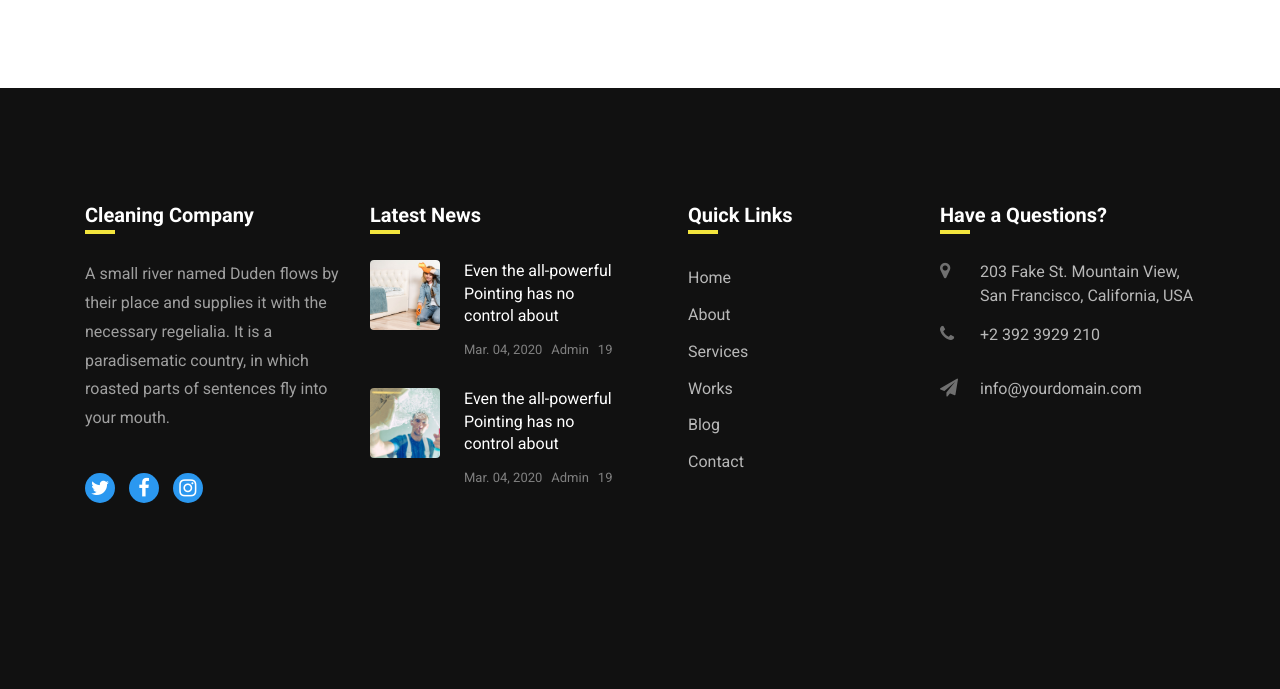
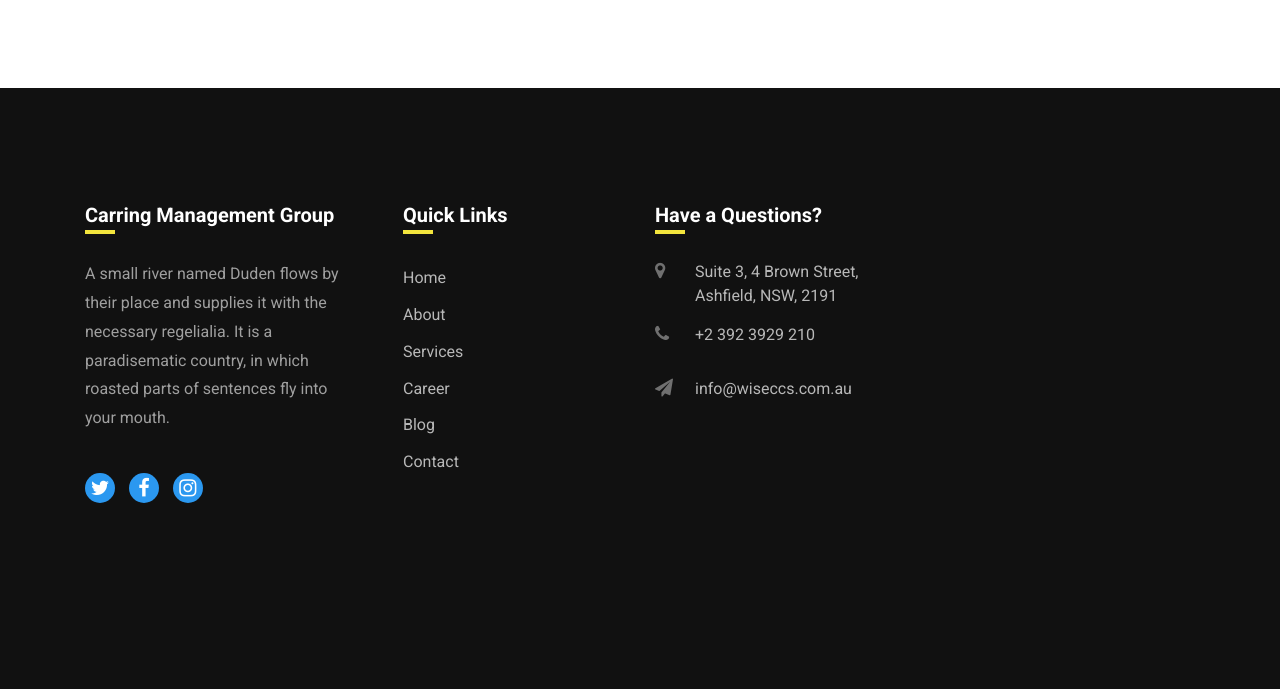
Before and after one commit to prajjwalz1/carringmanagementgroup, a Django app: page /blogs in a window 1280 px wide. Shown: the part 1891-2580 px from the top of the page. Run offline with Django 4.2, Linux system fonts and the light colour scheme; data comes from the database, SQL or seed files in the repository; some libraries are stand-ins or nearby versions.

Commit message:
adress added

```diff
--- a/management/templates/base.html
+++ b/management/templates/base.html
@@ -35,7 +35,7 @@
         <div class="row justify-content-between">
             <div class="col-12 col-md d-flex align-items-center">
                 <p class="mb-0 phone"><span class="mailus">Phone no:</span> <a href="#">+00 1234 567</a> or <span
-                        class="mailus">email us:</span> <a href="#">emailsample@email.com</a></p>
+                        class="mailus">email us:</span> <a href="#">info@wiseccs.com.au</a></p>
             </div>
             <div class="col-12 col-md d-flex justify-content-md-end">
                 <div class="social-media">
@@ -86,7 +86,7 @@
     <div class="container">
         <div class="row">
             <div class="col-md-6 col-lg-3 mb-4 mb-md-0">
-                <h2 class="footer-heading">Cleaning Company</h2>
+                <h2 class="footer-heading">Carring Management Group</h2>
                 <p>A small river named Duden flows by their place and supplies it with the necessary regelialia. It is a
                     paradisematic country, in which roasted parts of sentences fly into your mouth.</p>
                 <ul class="ftco-footer-social list-unstyled float-md-left float-lft mt-4">
@@ -95,51 +95,27 @@
                     <li class="ftco-animate"><a href="#"><span class="fa fa-instagram"></span></a></li>
                 </ul>
             </div>
-            <div class="col-md-6 col-lg-3 mb-4 mb-md-0">
-                <h2 class="footer-heading">Latest News</h2>
-                <div class="block-21 mb-4 d-flex">
-                    <a class="img mr-4 rounded" style="background-image: url(images/image_1.jpg);"></a>
-                    <div class="text">
-                        <h3 class="heading"><a href="#">Even the all-powerful Pointing has no control about</a></h3>
-                        <div class="meta">
-                            <div><a href="#"><span class="icon-calendar"></span> Mar. 04, 2020</a></div>
-                            <div><a href="#"><span class="icon-person"></span> Admin</a></div>
-                            <div><a href="#"><span class="icon-chat"></span> 19</a></div>
-                        </div>
-                    </div>
-                </div>
-                <div class="block-21 mb-4 d-flex">
-                    <a class="img mr-4 rounded" style="background-image: url(images/image_2.jpg);"></a>
-                    <div class="text">
-                        <h3 class="heading"><a href="#">Even the all-powerful Pointing has no control about</a></h3>
-                        <div class="meta">
-                            <div><a href="#"><span class="icon-calendar"></span> Mar. 04, 2020</a></div>
-                            <div><a href="#"><span class="icon-person"></span> Admin</a></div>
-                            <div><a href="#"><span class="icon-chat"></span> 19</a></div>
-                        </div>
-                    </div>
-                </div>
-            </div>
+
             <div class="col-md-6 col-lg-3 pl-lg-5 mb-4 mb-md-0">
                 <h2 class="footer-heading">Quick Links</h2>
                 <ul class="list-unstyled">
                     <li><a href="{%url 'home'%}" class="py-1 d-block">Home</a></li>
                     <li><a href="{%url 'about'%}" class="py-1 d-block">About</a></li>
-                    <li><a href="#" class="py-1 d-block">Services</a></li>
-                    <li><a href="#" class="py-1 d-block">Works</a></li>
-                    <li><a href="#" class="py-1 d-block">Blog</a></li>
-                    <li><a href="#" class="py-1 d-block">Contact</a></li>
+                    <li><a href="{%url 'service_view'%}" class="py-1 d-block">Services</a></li>
+                    <li><a href="#" class="py-1 d-block">Career</a></li>
+                    <li><a href="{%url 'Blog_view'%}" class="py-1 d-block">Blog</a></li>
+                    <li><a href="{%url 'contact_view'%}" class="py-1 d-block">Contact</a></li>
                 </ul>
             </div>
             <div class="col-md-6 col-lg-3 mb-4 mb-md-0">
                 <h2 class="footer-heading">Have a Questions?</h2>
                 <div class="block-23 mb-3">
                     <ul>
-                        <li><span class="icon fa fa-map-marker"></span><span class="text">203 Fake St. Mountain View, San Francisco, California, USA</span>
+                        <li><span class="icon fa fa-map-marker"></span><span class="text">Suite 3, 4 Brown Street, Ashfield, NSW, 2191</span>
                         </li>
                         <li><a href="#"><span class="icon fa fa-phone"></span><span class="text">+2 392 3929 210</span></a>
                         </li>
-                        <li><a href="#"><span class="icon fa fa-paper-plane"></span><span class="text">info@yourdomain.com</span></a>
+                        <li><a href="#"><span class="icon fa fa-paper-plane"></span><span class="text">info@wiseccs.com.au</span></a>
                         </li>
                     </ul>
                 </div>
@@ -148,9 +124,7 @@
         <div class="row mt-5">
             <div class="col-md-12 text-center">
 
-                <!--            <p class="copyright">&lt;!&ndash; Link back to Colorlib can't be removed. Template is licensed under CC BY 3.0. &ndash;&gt;-->
-                <!--  Copyright &copy;<script>document.write(new Date().getFullYear());</script> All rights reserved | This template is made with <i class="fa fa-heart" aria-hidden="true"></i> by <a href="https://colorlib.com" target="_blank">Colorlib.com</a>-->
-                <!--  &lt;!&ndash; Link back to Colorlib can't be removed. Template is licensed under CC BY 3.0. &ndash;&gt;</p>-->
+
             </div>
         </div>
     </div>
```
